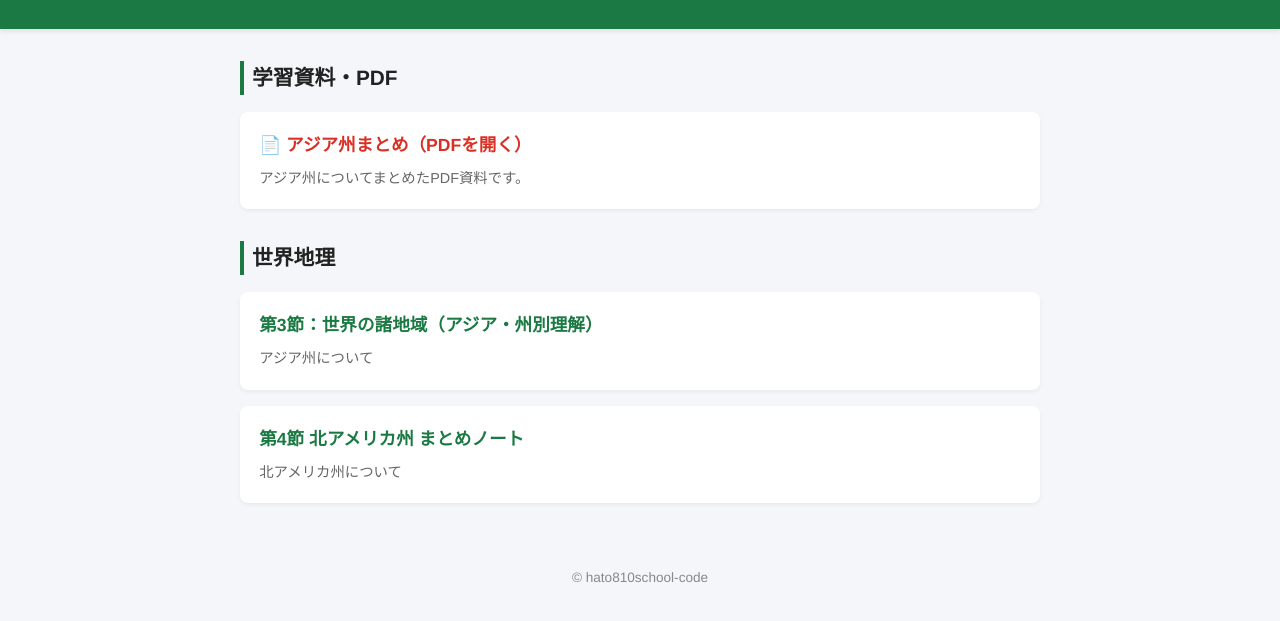
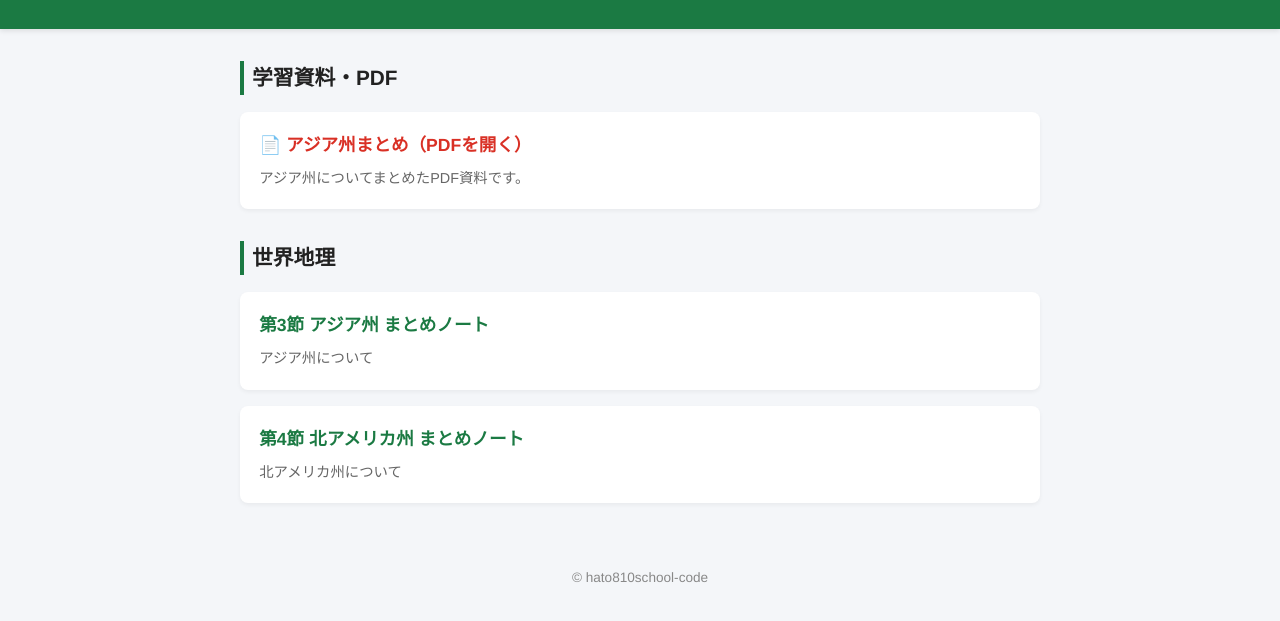
Before and after one commit to hato810school-code/geography, a plain HTML site: page index.html in a window 1280 px wide. Shown: the part 113-734 px from the top of the page. Drawn offline with Linux system fonts and the light colour scheme.

Commit message:
Update index.html

```diff
--- a/index.html
+++ b/index.html
@@ -106,7 +106,7 @@
         <h2>世界地理</h2>
         <ul class="unit-list">
             <li class="unit-card">
-                <a href="geography_unit1.html">第3節：世界の諸地域（アジア・州別理解）</a>
+                <a href="geography_unit1.html">第3節 アジア州 まとめノート</a>
                 <p>アジア州について</p>
             </li>
             <li class="unit-card">
```
